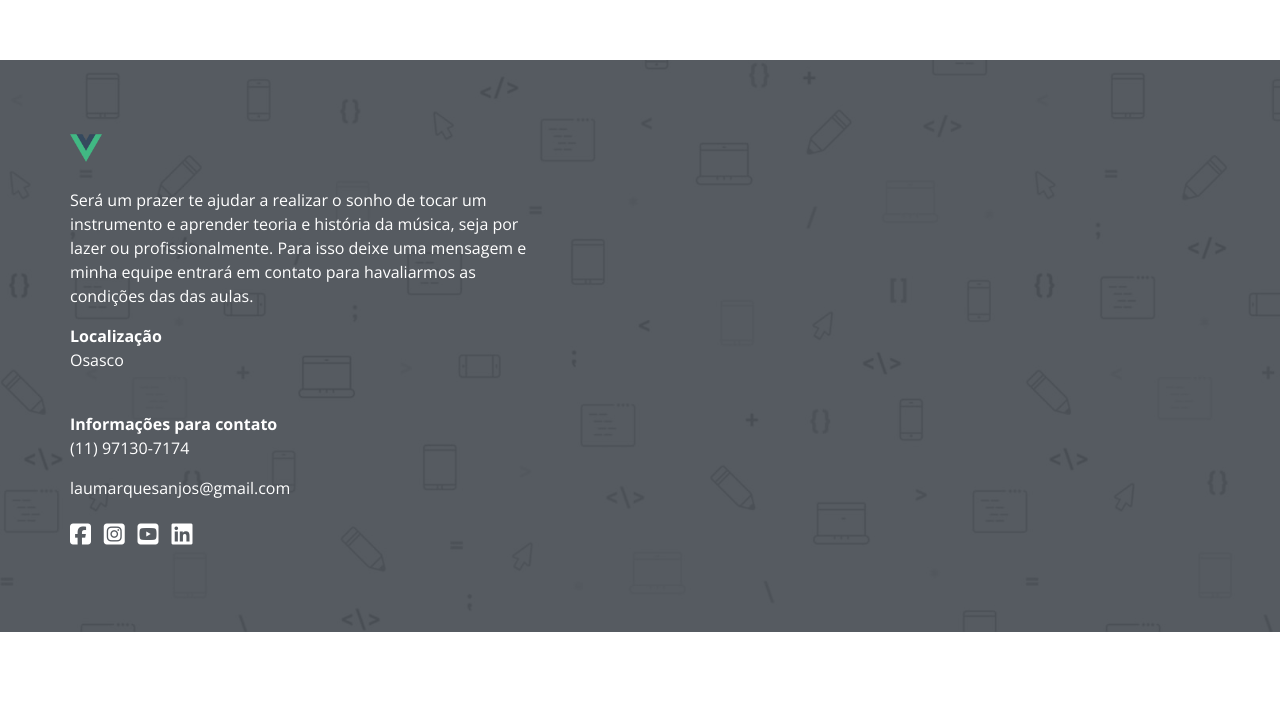
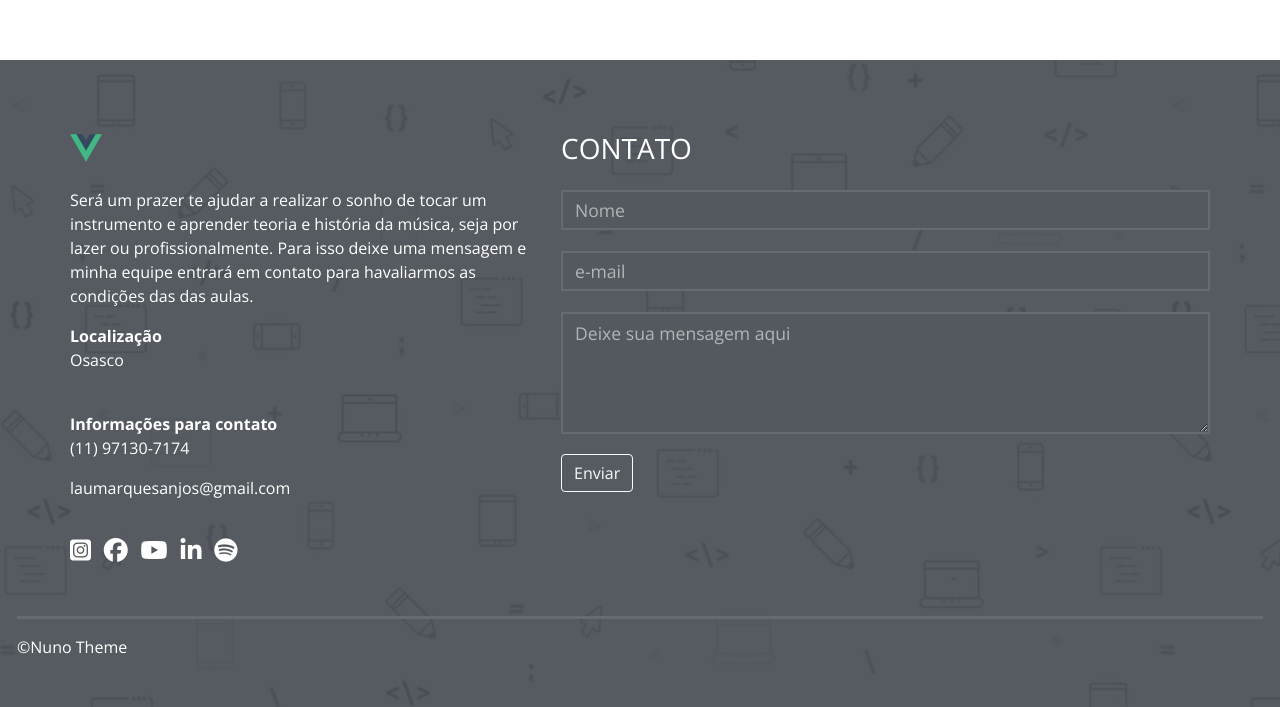
Before and after one commit to brunosilveiradosanjos/vue-lau-bootstrap, a Vue app: page / in a window 1280 px wide. Shown: the part 3356-4063 px from the top of the page. Before the commit the page ends 3988 px from the top, so only its background shows below. Built offline with nearby package versions, Linux system fonts and the light colour scheme.

Commit message:
Cores icones Contato

```diff
--- a/public/css/style.css
+++ b/public/css/style.css
@@ -407,7 +407,8 @@ blockquote .fa-angle-down {
 .footer ul.social li a {
   color: white;
 }
-.footer ul.social li a:hover {
+
+.footer li a:hover {
   color: #1EBBA3;
 }
 .footer h3 {
@@ -417,46 +418,48 @@ blockquote .fa-angle-down {
 
 /*--- Contact Form --*/
 .form-group {
-  margin-bottom: 1.3rem;
+  margin-bottom: 1.3rem!important;
 }
 .form-control {
-  background-color: #53595f;
-  border-radius: 0;
-  border: .15rem solid #666b71;
+  background-color: #53595f!important;
+  border-radius: 0!important;
+  border: .15rem solid #666b71!important;
   color: white!important;
-  font-size: 1.1rem;
+  font-size: 1.1rem!important;
 }
 .form-control:focus {
-  background-color: #53595f;
-  border: .15rem solid #666b71;
+  background-color: #53595f!important;
+  border: .15rem solid #666b71!important;
 }
 .form-group input::placeholder,
 .form-group textarea::placeholder {
   color: #b2b5b8!important;
 }
 hr.socket {
-  border-top: .2rem solid #666b71;
-  width: 100%;
+  border-top: .2rem solid #666b71!important;
+  width: 100%!important;
 }
 
 /*============= TOP SCROLL =============*/
 
 a.top-scroll {
   right: 1.2rem;
-  bottom: 1.2rem;
+  bottom: 1.0rem;
   position: fixed;
-  opacity: .3;
+  opacity: .2;
   z-index: 1000;
-  display: none;
+  /* display: none; */
 }
 a.top-scroll:hover {
-  opacity: .5;
+  opacity: .8;
 }
-.top-scroll .fa-angle-down {
+.top-scroll .fa-angle-up {
   background: white;
   color: #53595f;
-  font-size: 3rem;
+  font-size: 1.7rem;
   height: 1.7rem;
+  width: 1.7rem;
+  text-align: center;
 }
 
 /*============= MEDIA QUERIES =============*/
--- a/src/components/Contato.vue
+++ b/src/components/Contato.vue
@@ -1,4 +1,5 @@
 <template>
+  <div>
     <div id="contato" class="offset">
       <div class="footer"></div>
       <div class="container-fluid footer px-0">
@@ -20,41 +21,145 @@
                 <strong>Informações para contato</strong>
                 <p>(11) 97130-7174</p>
                 <p>laumarquesanjos@gmail.com</p>
-              <ul class="social">
+
+                <ul class="social pt-3">
                   <li v-for="(item,index) in media" :key="index">
-                  <a :href="item.link">
-                    <i :class="item.icon"></i>
+                    <a :href="item.link" target="_blank">
+                      <i
+                        :class="item.icon"
+                        :id="index"
+                        :ref="index"
+                        @mouseover="handleHoverOn(item.color,index)"
+                        @mouseleave="handleHoverOff(index)"
+                      ></i>
                     </a>
                   </li>
                 </ul>
               </div>
+              <!-- :style="{'color':iconHover}" -->
+              <!-- Contato -->
+              <div class="col-md-7 px-0 pl-md-3">
+                <h3>Contato</h3>
+                <form id="contact-form">
+                  <div class="messages"></div>
+                  <div class="controls">
+                    <div class="form-group">
+                      <input
+                        type="text"
+                        id="form_name"
+                        class="form-control"
+                        name="name"
+                        required="required"
+                        placeholder="Nome"
+                      />
                     </div>
+                    <div class="form-group">
+                      <input
+                        type="email"
+                        id="form_email"
+                        class="form-control"
+                        name="email"
+                        required="required"
+                        placeholder="e-mail"
+                      />
                     </div>
+                    <div class="form-group">
+                      <textarea
+                        class="form-control"
+                        name="message"
+                        id="form_message"
+                        cols="30"
+                        rows="4"
+                        required="required"
+                        placeholder="Deixe sua mensagem aqui"
+                      ></textarea>
                     </div>
+
+                    <button type="button" class="btn btn-outline-light" @click="submit">Enviar</button>
                   </div>
+                  <!-- end controls -->
+                </form>
+                <!-- end form -->
+              </div>
+              <!-- end row  -->
+            </div>
+            <!-- end row  -->
+          </div>
+          <!-- end container -->
+          <hr class="socket" />&copy;Nuno Theme
+        </div>
+        <!-- end row outer  -->
+      </div>
+      <!-- end container fluid  -->
+    </div>
+    <a
+      v-if="show"
+      class="animate__animated animate__bounceInRight top-scroll"
+      href="#home"
+      @scroll="handleScroll"
+    >
+      <i class="fa fa-angle-up"></i>
+    </a>
   </div>
 </template>
 
 <script>
 export default {
+  created() {
+    window.addEventListener("scroll", this.handleScroll);
+  },
+  destroyed() {
+    window.addEventListener("scroll", this.handleScroll);
+  },
+  methods: {
+    handleHoverOff(index) {
+      console.log(index);
+      this.$refs[index][0].style.color = "#fff";
+    },
+    handleHoverOn(color, index) {
+      this.$refs[index][0].style.color = color;
+    },
+    handleScroll() {
+      if (window.scrollY >= 1000) {
+        this.show = true;
+      } else {
+        this.show = false;
+      }
+    },
+    submit() {
+      console.log("submit");
+    }
+  },
   data() {
     return {
+      show: false,
+      iconHover: "FFFF",
       media: [
         {
-          icon: "fab fa-facebook-square",
-          link: "https://www.facebook.com/laudisvan.marques"
+          icon: "fab fa-instagram-square",
+          link: "https://www.instagram.com/lau_marques_anjos/",
+          color: "#8a3ab9"
         },
         {
-          icon: "fab fa-instagram-square",
-          link: "https://www.facebook.com/laudisvan.marques"
+          icon: "fa fa-facebook-official",
+          link: "https://www.facebook.com/laudisvan.marques",
+          color: "#3b5998"
         },
         {
-          icon: "fab fa-youtube-square",
-          link: "https://www.facebook.com/laudisvan.marques"
+          icon: "fa fa-youtube-play",
+          link: "https://www.youtube.com/channel/UCzv_NsMinL7ih8x9oub1zqg",
+          color: "#c4302b"
         },
         {
-          icon: "fab fa-linkedin",
-          link: "https://www.facebook.com/laudisvan.marques"
+          icon: "fa fa-linkedin",
+          link: "https://www.linkedin.com/in/laudisvan-anjos-78467524/",
+          color: "#0e76a8"
+        },
+        {
+          icon: "fab fa-spotify",
+          link:
+            "https://open.spotify.com/artist/2YxGOxtuuIiq5EgXVSHjMX?si=SUtbYAJTSyCV_mtPO6DT2g",
+          color: "#81b71a"
         }
       ]
     };
```
Lines whose indentation alone changed are shown as unchanged.
